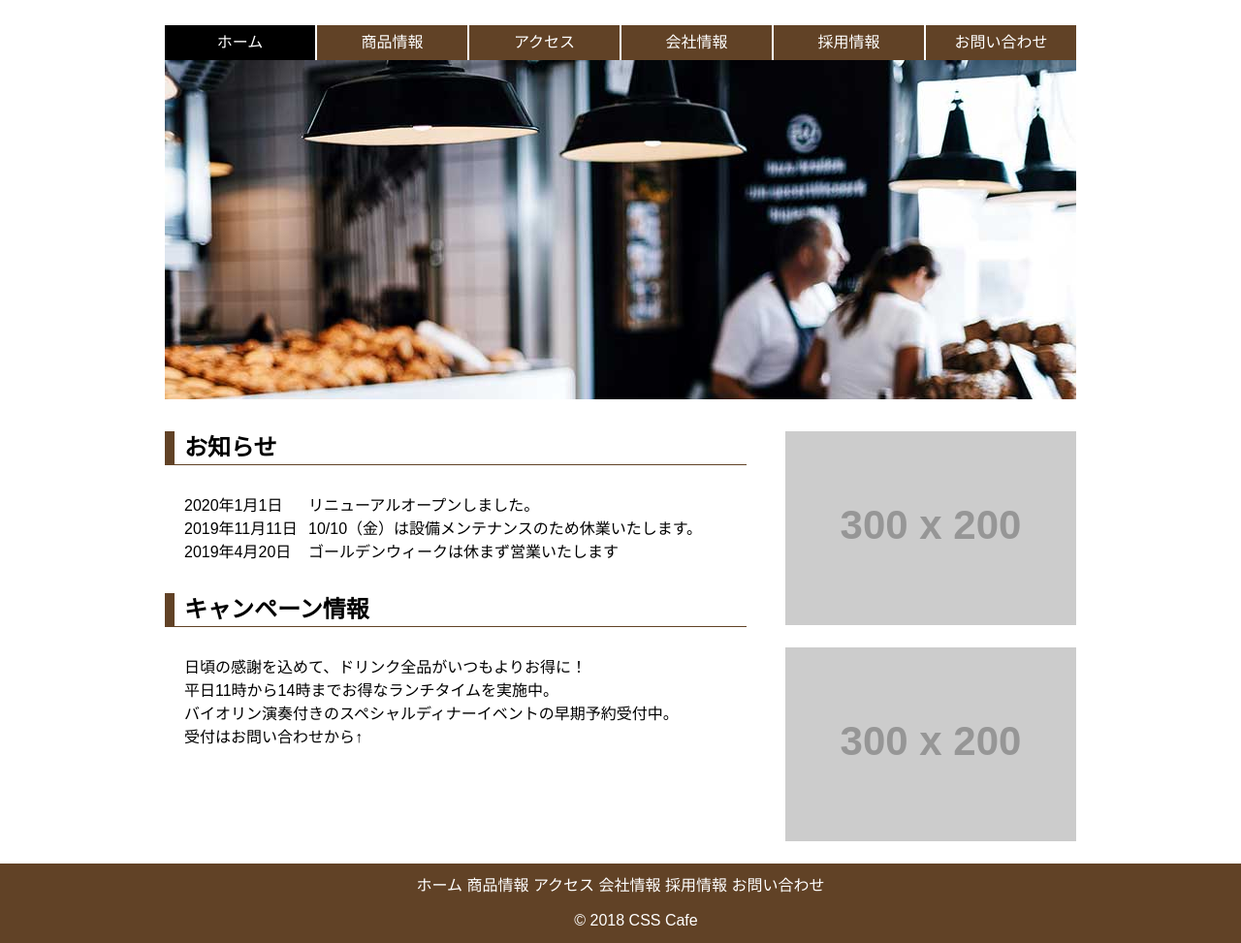
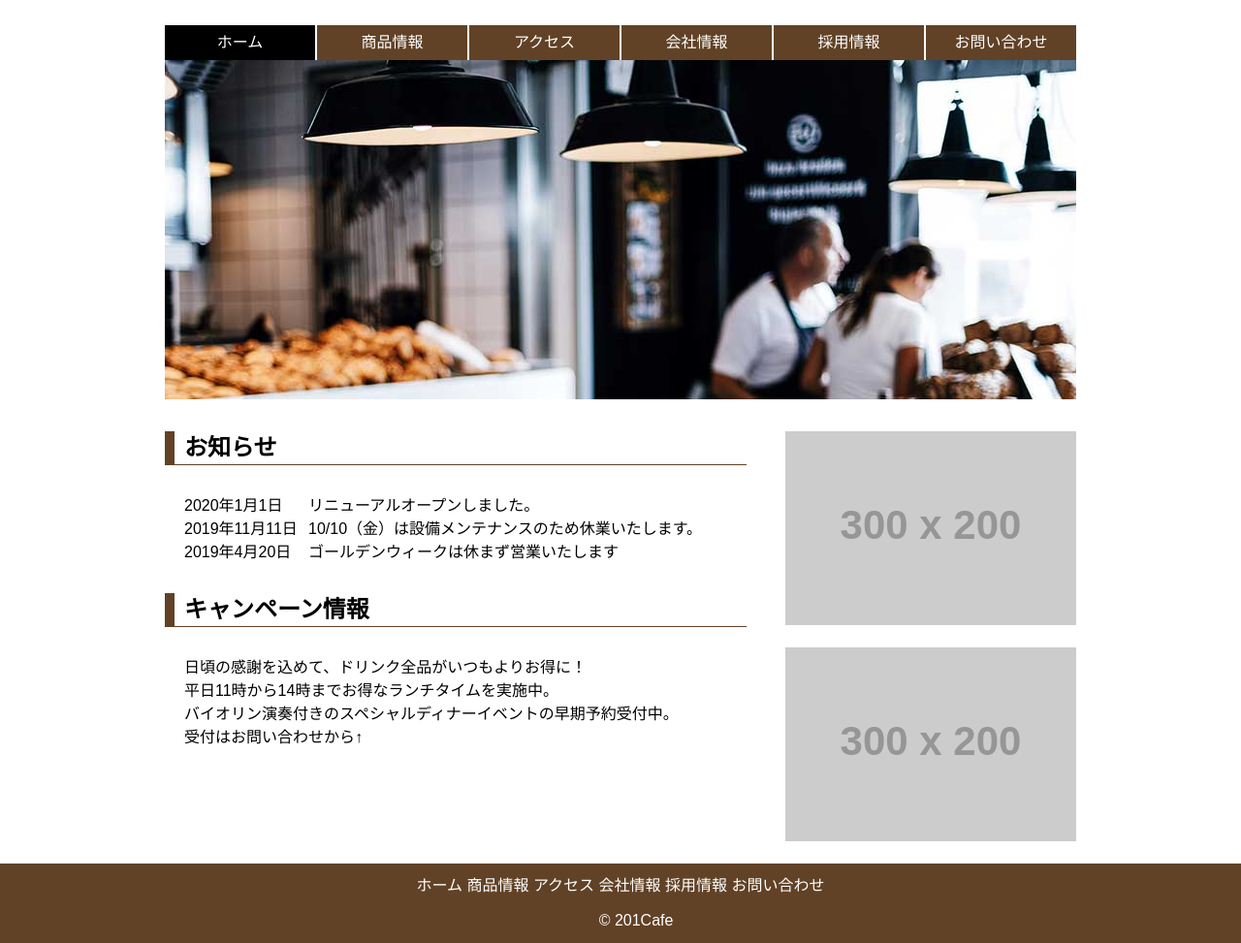
Before and after one commit to shun-hatano/shun, a plain HTML site: page index.html in a window 1280 px wide. Shown: the part 84-1057 px from the top of the page at 97% size. Drawn offline with Linux system fonts and the light colour scheme; placeholder pictures from the web are drawn by us.

Commit message:
Update index.html

```diff
--- a/index.html
+++ b/index.html
@@ -81,7 +81,7 @@
           <li><a href="exercise_form.html">採用情報</a></li>
           <li><a href="contact_form.html">お問い合わせ</a></li>
          </ul>
-　　<small>&copy; 2018 CSS Cafe</small>
+　　<small>&copy; 201Cafe</small>
 
     </footer>
 
```
